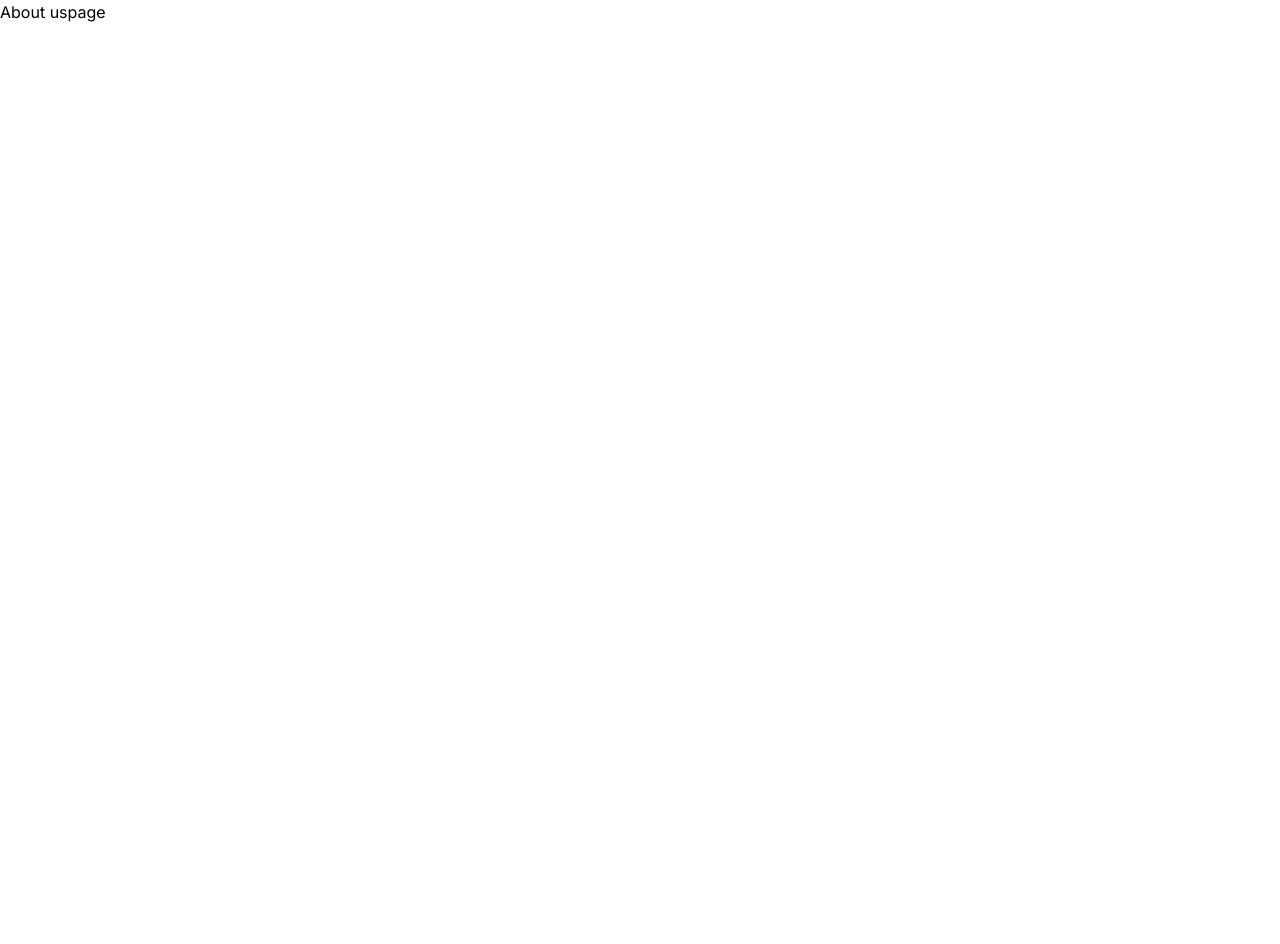
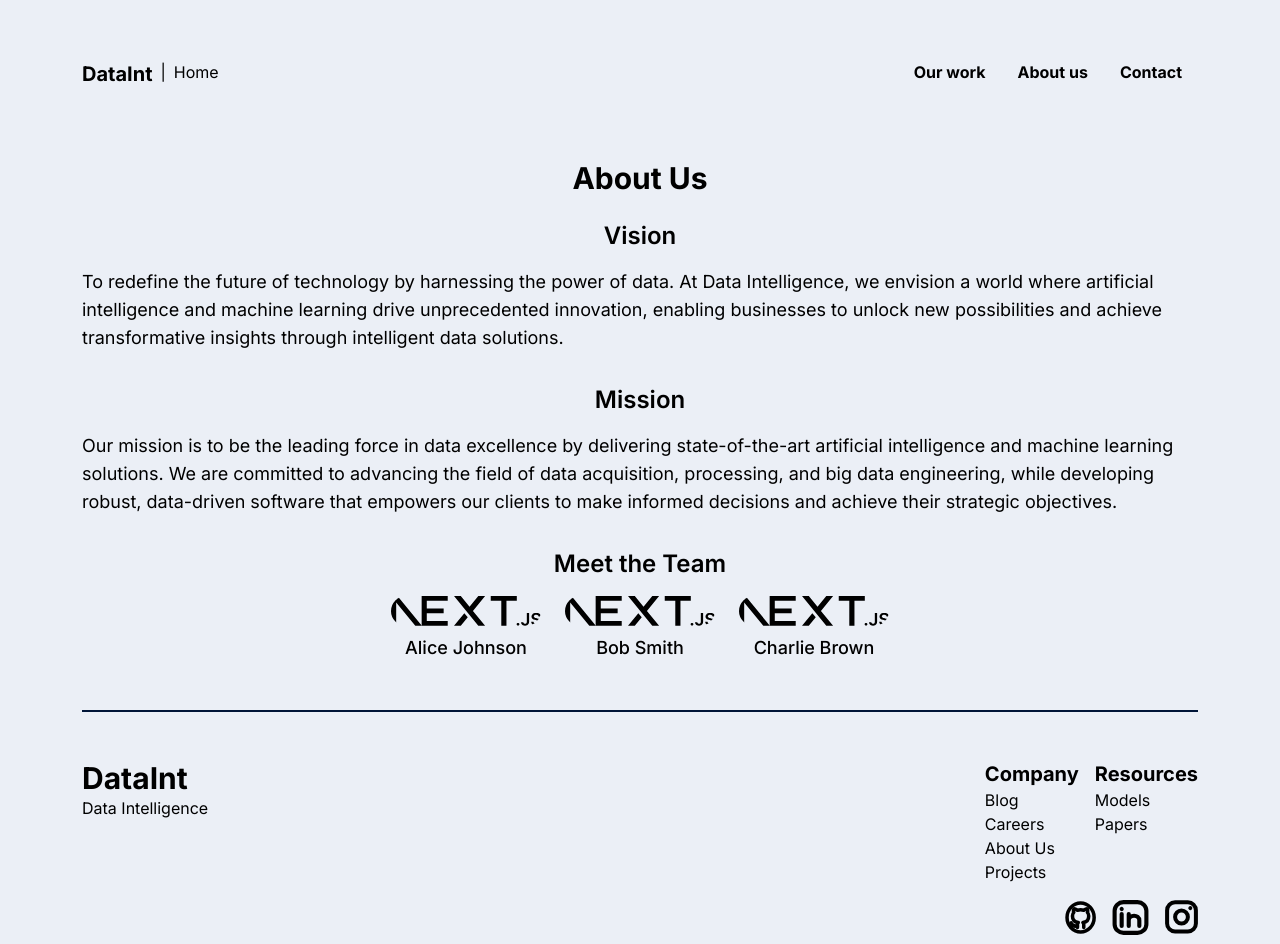
Before and after one commit to Anthony-Phiri-533-MW/dataint-2, a Next.js app: page /aboutus in a window 1280 px wide. Before the commit the page ends 800 px from the top, so only its background shows below. Built offline with nearby package versions, Linux system fonts and the light colour scheme.

Commit message:
add aboutus page

```diff
--- a/app/aboutus/page.jsx
+++ b/app/aboutus/page.jsx
@@ -1,9 +1,55 @@
 import React from 'react'
+import Image from 'next/image';
+import SampleImg from "../../public/next.svg";
+import Navbar from '../components/Navbar/Navbar';
+import Footer from '../components/Footer/Footer';
+
+const teamMembers = [
+    { name: 'Alice Johnson', src: SampleImg  },
+    { name: 'Bob Smith', src:  SampleImg  },
+    { name: 'Charlie Brown', src:  SampleImg  }
+];
 
 const page = () => {
-  return (
-    <div>About uspage</div>
-  )
+    return (
+        <div className="px-[82px] py-[60px] bg-[#EBEFF6] min-h-screen">
+            <Navbar />
+            <h1 className="text-3xl font-bold text-center mb-6">About Us</h1>
+
+            <section className="mb-8">
+                <h2 className="text-2xl font-semibold mb-4 text-center">Vision</h2>
+                <p className="text-lg">
+                    To redefine the future of technology by harnessing the power of data. At Data Intelligence, we envision a world where artificial intelligence and machine learning drive unprecedented innovation, enabling businesses to unlock new possibilities and achieve transformative insights through intelligent data solutions.
+                </p>
+            </section>
+
+            <section className="mb-8">
+                <h2 className="text-2xl font-semibold mb-4 text-center">Mission</h2>
+                <p className="text-lg">
+                    Our mission is to be the leading force in data excellence by delivering state-of-the-art artificial intelligence and machine learning solutions. We are committed to advancing the field of data acquisition, processing, and big data engineering, while developing robust, data-driven software that empowers our clients to make informed decisions and achieve their strategic objectives.
+                </p>
+            </section>
+
+            <section>
+                <h2 className="text-2xl font-semibold mb-4 text-center">Meet the Team</h2>
+                <div className="flex flex-wrap justify-center gap-6">
+                    {teamMembers.map((member) => (
+                        <div key={member.name} className="text-center">
+                            <Image
+                                src={member.src}
+                                alt={member.name}
+                                width={150}
+                                height={150}
+                                className="rounded-full"
+                            />
+                            <p className="mt-2 text-lg font-medium">{member.name}</p>
+                        </div>
+                    ))}
+                </div>
+            </section>
+            <Footer />
+        </div>
+    )
 }
 
 export default page
```
